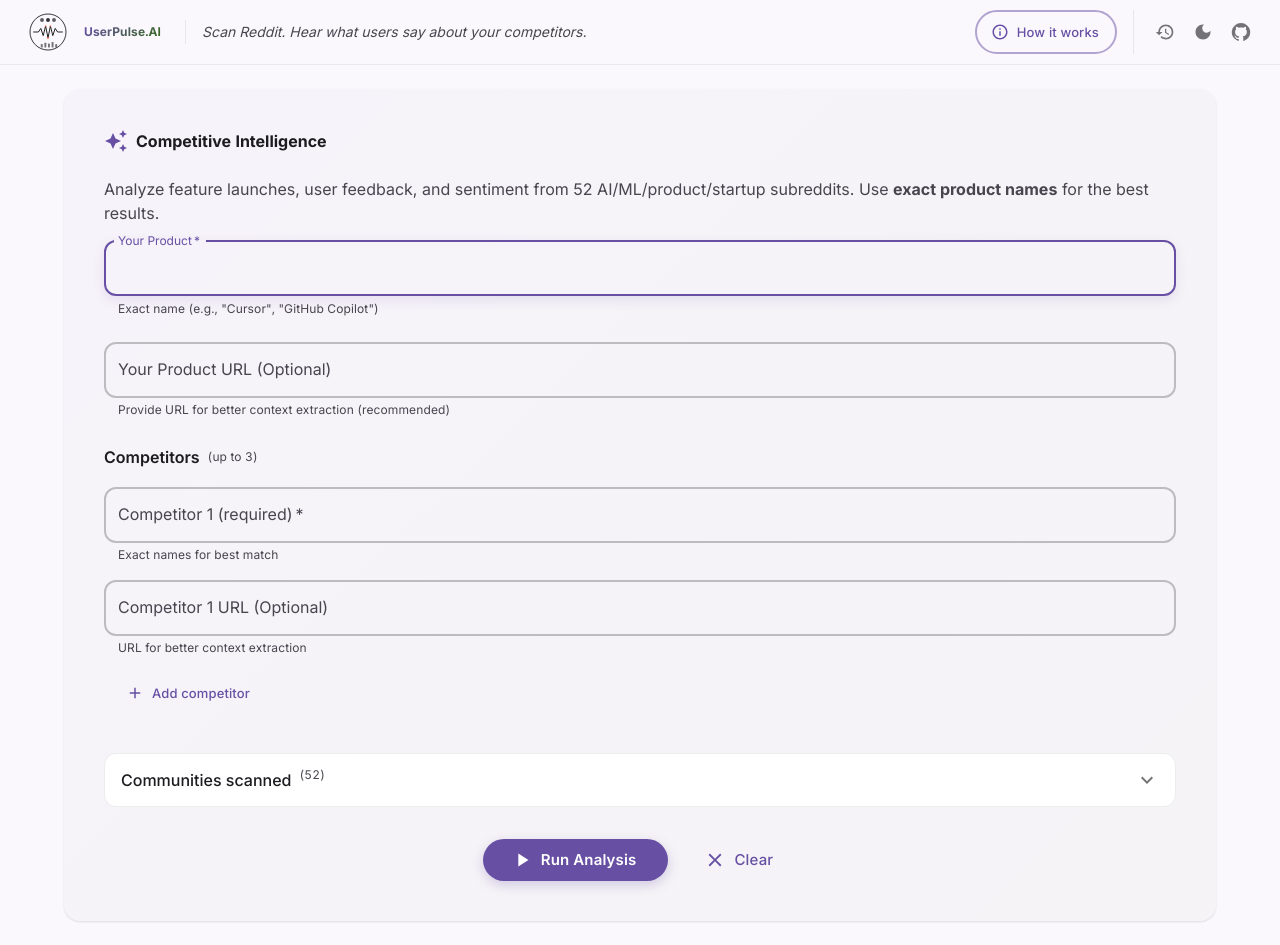
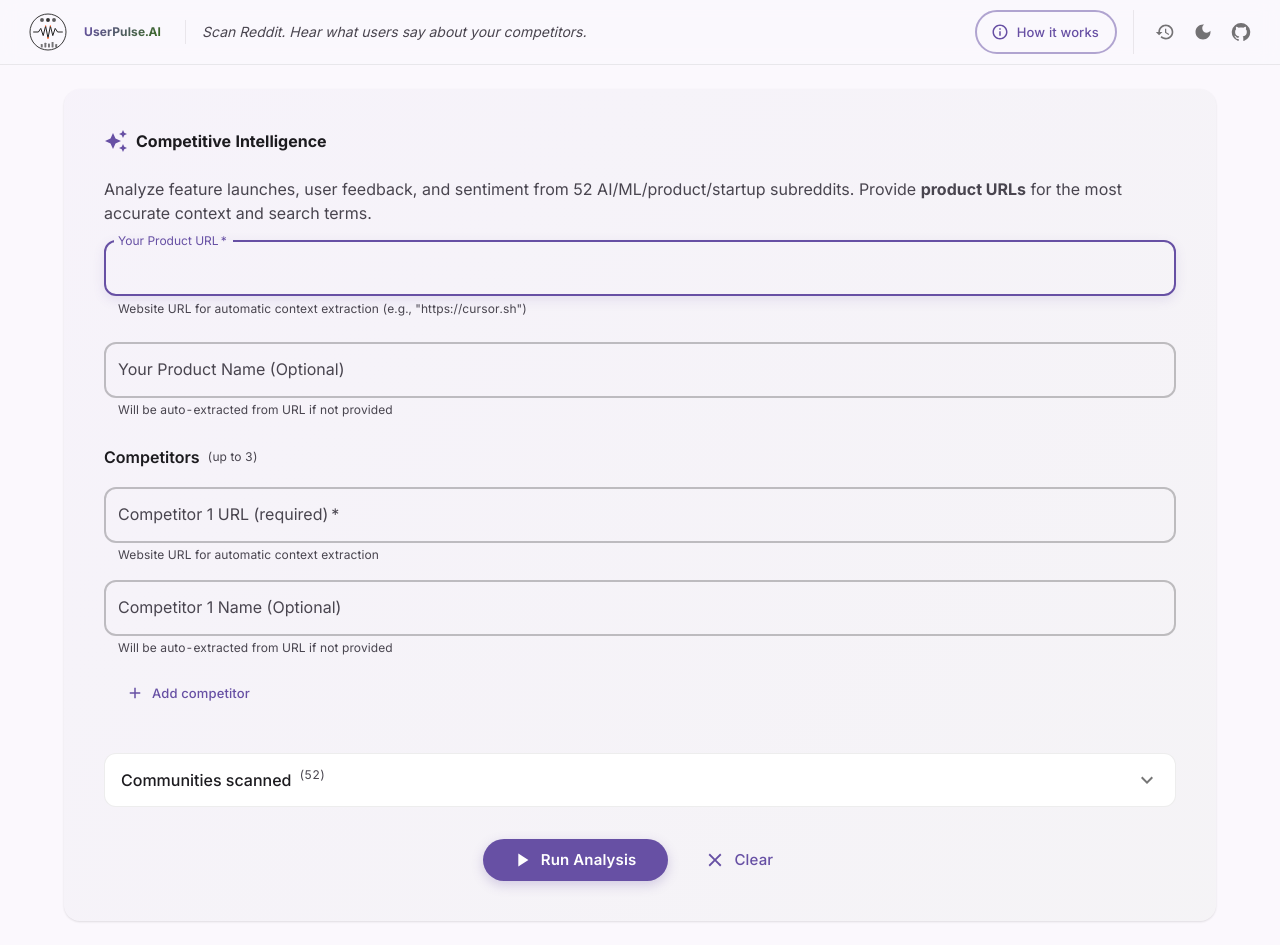
Before and after one commit to mihirkul10/UserPulse.ai, a Next.js app: page / in a window 1280 px wide. Built offline with nearby package versions, Linux system fonts and the light colour scheme.

Commit message:
Implement URL-first UI: prioritize URLs over names for better context extraction

```diff
--- a/src/app/api/mine/context/route.ts
+++ b/src/app/api/mine/context/route.ts
@@ -7,8 +7,8 @@ import { z } from 'zod';
 import { generateProductContext } from '@/lib/openai';
 
 const ProductProfileSchema = z.object({
-  name: z.string().min(1),
-  url: z.string().optional(),
+  name: z.string().optional().or(z.literal('')),
+  url: z.string().min(1),
 });
 
 export async function POST(request: NextRequest) {
--- a/src/components/InputCard.tsx
+++ b/src/components/InputCard.tsx
@@ -33,12 +33,22 @@ interface InputCardProps {
   isLoading?: boolean;
 }
 
+// URL validation helper
+const isValidUrl = (url: string): boolean => {
+  try {
+    const urlObj = new URL(url);
+    return urlObj.protocol === 'http:' || urlObj.protocol === 'https:';
+  } catch {
+    return false;
+  }
+};
+
 export default function InputCard({ onSubmit, isLoading }: InputCardProps) {
   const [me, setMe] = useState<ProductProfile>({ name: '', url: '' });
   const [competitors, setCompetitors] = useState<ProductProfile[]>([
-    { name: '' },
-    { name: '' },
-    { name: '' },
+    { name: '', url: '' },
+    { name: '', url: '' },
+    { name: '', url: '' },
   ]);
   const [errors, setErrors] = useState<{ me?: string; competitors?: string[] }>({});
   const [touched, setTouched] = useState<{ me: boolean; competitors: boolean[] }>({
@@ -68,13 +78,24 @@ export default function InputCard({ onSubmit, isLoading }: InputCardProps) {
   const validate = () => {
     const newErrors: typeof errors = {};
 
-    if (!me.name.trim()) {
-      newErrors.me = 'Your product name is required';
+    if (!me.url?.trim()) {
+      newErrors.me = 'Your product URL is required';
+    } else if (me.url && !isValidUrl(me.url)) {
+      newErrors.me = 'Please enter a valid URL (e.g., https://example.com)';
     }
 
     const competitorErrors: string[] = [];
-    if (!competitors[0].name.trim()) {
-      competitorErrors[0] = 'At least one competitor is required';
+    if (!competitors[0].url?.trim()) {
+      competitorErrors[0] = 'At least one competitor URL is required';
+    } else if (competitors[0].url && !isValidUrl(competitors[0].url)) {
+      competitorErrors[0] = 'Please enter a valid URL for competitor 1';
+    }
+
+    // Validate other competitor URLs if provided
+    for (let i = 1; i < competitors.length; i++) {
+      if (competitors[i].url?.trim() && !isValidUrl(competitors[i].url!)) {
+        competitorErrors[i] = `Please enter a valid URL for competitor ${i + 1}`;
+      }
     }
 
     if (competitorErrors.length > 0) {
@@ -154,19 +175,19 @@ export default function InputCard({ onSubmit, isLoading }: InputCardProps) {
 
           <Typography variant="body1" color="text.secondary" paragraph>
             Analyze feature launches, user feedback, and sentiment from 52 AI/ML/product/startup subreddits.
-            Use <strong>exact product names</strong> for the best results.
+            Provide <strong>product URLs</strong> for the most accurate context and search terms.
           </Typography>
 
           <Grid container spacing={3}>
             <Grid size={12}>
               <TextField
                 fullWidth
-                label="Your Product"
-                placeholder="Enter your product name"
+                label="Your Product URL"
+                placeholder="https://yourproduct.com"
                 required
-                value={me.name}
+                value={me.url || ''}
                 onChange={(e) => {
-                  setMe({ ...me, name: e.target.value });
+                  setMe({ ...me, url: e.target.value });
                   if (touched.me) validate();
                 }}
                 onBlur={() => {
@@ -176,13 +197,13 @@ export default function InputCard({ onSubmit, isLoading }: InputCardProps) {
                 error={touched.me && !!errors.me}
                 helperText={
                   touched.me && errors.me ? errors.me :
-                  'Exact name (e.g., "Cursor", "GitHub Copilot")'
+                  'Website URL for automatic context extraction (e.g., "https://cursor.sh")'
                 }
                 inputRef={meInputRef}
                 InputProps={{
-                  'aria-label': 'Your product name',
+                  'aria-label': 'Your product URL',
                   'aria-required': true,
-                  'aria-describedby': 'your-product-helper',
+                  'aria-describedby': 'your-product-url-helper',
                 }}
                 sx={{
                   '& .MuiOutlinedInput-root': {
@@ -199,15 +220,15 @@ export default function InputCard({ onSubmit, isLoading }: InputCardProps) {
             <Grid size={12}>
               <TextField
                 fullWidth
-                label="Your Product URL (Optional)"
-                placeholder="https://yourproduct.com"
-                value={me.url || ''}
+                label="Your Product Name (Optional)"
+                placeholder="Auto-extracted from URL or enter manually"
+                value={me.name}
                 onChange={(e) => {
-                  setMe({ ...me, url: e.target.value });
+                  setMe({ ...me, name: e.target.value });
                 }}
-                helperText="Provide URL for better context extraction (recommended)"
+                helperText="Will be auto-extracted from URL if not provided"
                 InputProps={{
-                  'aria-label': 'Your product URL',
+                  'aria-label': 'Your product name',
                 }}
                 sx={{
                   '& .MuiOutlinedInput-root': {
@@ -238,12 +259,13 @@ export default function InputCard({ onSubmit, isLoading }: InputCardProps) {
                     <Box sx={{ display: 'flex', gap: 1, mb: 2 }}>
                       <TextField
                         fullWidth
-                        label={`Competitor ${index + 1}${index === 0 ? ' (required)' : ''}`}
+                        label={`Competitor ${index + 1} URL${index === 0 ? ' (required)' : ''}`}
                         required={index === 0}
-                        value={competitors[index].name}
+                        placeholder="https://competitor.com"
+                        value={competitors[index].url || ''}
                         onChange={(e) => {
                           const updated = [...competitors];
-                          updated[index] = { ...updated[index], name: e.target.value };
+                          updated[index] = { ...updated[index], url: e.target.value };
                           setCompetitors(updated);
                           if (touched.competitors[index]) validate();
                         }}
@@ -257,10 +279,10 @@ export default function InputCard({ onSubmit, isLoading }: InputCardProps) {
                         helperText={
                           touched.competitors[index] && errors.competitors?.[index] ?
                           errors.competitors[index] :
-                          'Exact names for best match'
+                          'Website URL for automatic context extraction'
                         }
                         InputProps={{
-                          'aria-label': `Competitor ${index + 1} name`,
+                          'aria-label': `Competitor ${index + 1} URL`,
                           'aria-required': index === 0,
                         }}
                       />
@@ -280,15 +302,15 @@ export default function InputCard({ onSubmit, isLoading }: InputCardProps) {
 
                       <TextField
                         fullWidth
-                        label={`Competitor ${index + 1} URL (Optional)`}
-                        placeholder="https://competitor.com"
-                        value={competitors[index].url || ''}
+                        label={`Competitor ${index + 1} Name (Optional)`}
+                        placeholder="Auto-extracted from URL or enter manually"
+                        value={competitors[index].name}
                         onChange={(e) => {
                           const updated = [...competitors];
-                          updated[index] = { ...updated[index], url: e.target.value };
+                          updated[index] = { ...updated[index], name: e.target.value };
                           setCompetitors(updated);
                         }}
-                        helperText="URL for better context extraction"
+                        helperText="Will be auto-extracted from URL if not provided"
                         sx={{ mb: 2 }}
                       />
                       </Box>
--- a/src/lib/openai.ts
+++ b/src/lib/openai.ts
@@ -792,8 +792,27 @@ function extractTextFromHTML(html: string): string {
   return text;
 }
 
-export async function generateProductContext(product: { name: string; url?: string }): Promise<ContextPack> {
-  console.log('[generateProductContext] Generating context for:', product.name, product.url ? `(URL: ${product.url})` : '');
+/**
+ * Extract a readable product name from a URL
+ */
+function extractDomainFromUrl(url: string): string {
+  try {
+    const urlObj = new URL(url);
+    let domain = urlObj.hostname;
+    // Remove www. prefix
+    if (domain.startsWith('www.')) {
+      domain = domain.substring(4);
+    }
+    // Remove .com, .ai, etc. suffix for cleaner name
+    const parts = domain.split('.');
+    return parts[0] || domain;
+  } catch {
+    return 'Product';
+  }
+}
+
+export async function generateProductContext(product: { name?: string; url: string }): Promise<ContextPack> {
+  console.log('[generateProductContext] Generating context for:', product.name || 'product', `(URL: ${product.url})`);
 
   // If URL is provided, try to scrape it first
   if (product.url) {
@@ -815,15 +834,17 @@ export async function generateProductContext(product: { name: string; url?: stri
     }
   }
 
-  // Fallback to name-based context generation
-  const prompt = `You are a product research assistant. Generate a context summary for the product "${product.name}".
+  // Fallback to URL-based context generation
+  const productIdentifier = product.name || product.url;
+  const prompt = `You are a product research assistant. Generate a context summary for the product at "${product.url}"${product.name ? ` (${product.name})` : ''}.
 
 CRITICAL: You MUST respond with ONLY valid JSON in this exact format:
 {"contextText": "brief description of what this product does, its key features and target audience", "keywords": ["keyword1", "keyword2", "keyword3"]}
 
 Do not include any other text, explanations, or markdown formatting. Just the JSON object.
 
-Product: ${product.name}`;
+Product URL: ${product.url}
+Product Name: ${product.name || 'Unknown - extract from URL'}`;
 
   const content = await callOpenAI([
     { role: 'system', content: 'You are a JSON-only assistant. Always respond with valid JSON and nothing else.' },
@@ -832,9 +853,10 @@ Product: ${product.name}`;
 
   if (!content) {
     console.log('[generateProductContext] Using fallback context');
+    const productName = product.name || extractDomainFromUrl(product.url);
     return {
-      contextText: `${product.name} is a software product that provides solutions for users.`,
-      keywords: [product.name, product.name.toLowerCase()]
+      contextText: `${productName} is a software product that provides solutions for users.`,
+      keywords: [productName.toLowerCase(), 'software', 'product']
     };
   }
 
@@ -844,9 +866,10 @@ Product: ${product.name}`;
     // Check if content looks like JSON
     if (!cleanContent.startsWith('{')) {
       console.error('[generateProductContext] Response is not JSON object:', cleanContent.substring(0, 100));
+      const productName = product.name || extractDomainFromUrl(product.url);
       return {
-        contextText: `${product.name} is a software product that provides solutions for users.`,
-        keywords: [product.name, product.name.toLowerCase()]
+        contextText: `${productName} is a software product that provides solutions for users.`,
+        keywords: [productName.toLowerCase(), 'software', 'product']
       };
     }
 
@@ -855,9 +878,10 @@ Product: ${product.name}`;
     return result;
   } catch (error) {
     console.error('[generateProductContext] JSON parse failed:', error);
+    const productName = product.name || extractDomainFromUrl(product.url);
     return {
-      contextText: `${product.name} is a software product that provides solutions for users.`,
-      keywords: [product.name, product.name.toLowerCase()]
+      contextText: `${productName} is a software product that provides solutions for users.`,
+      keywords: [productName.toLowerCase(), 'software', 'product']
     };
   }
 }
```
